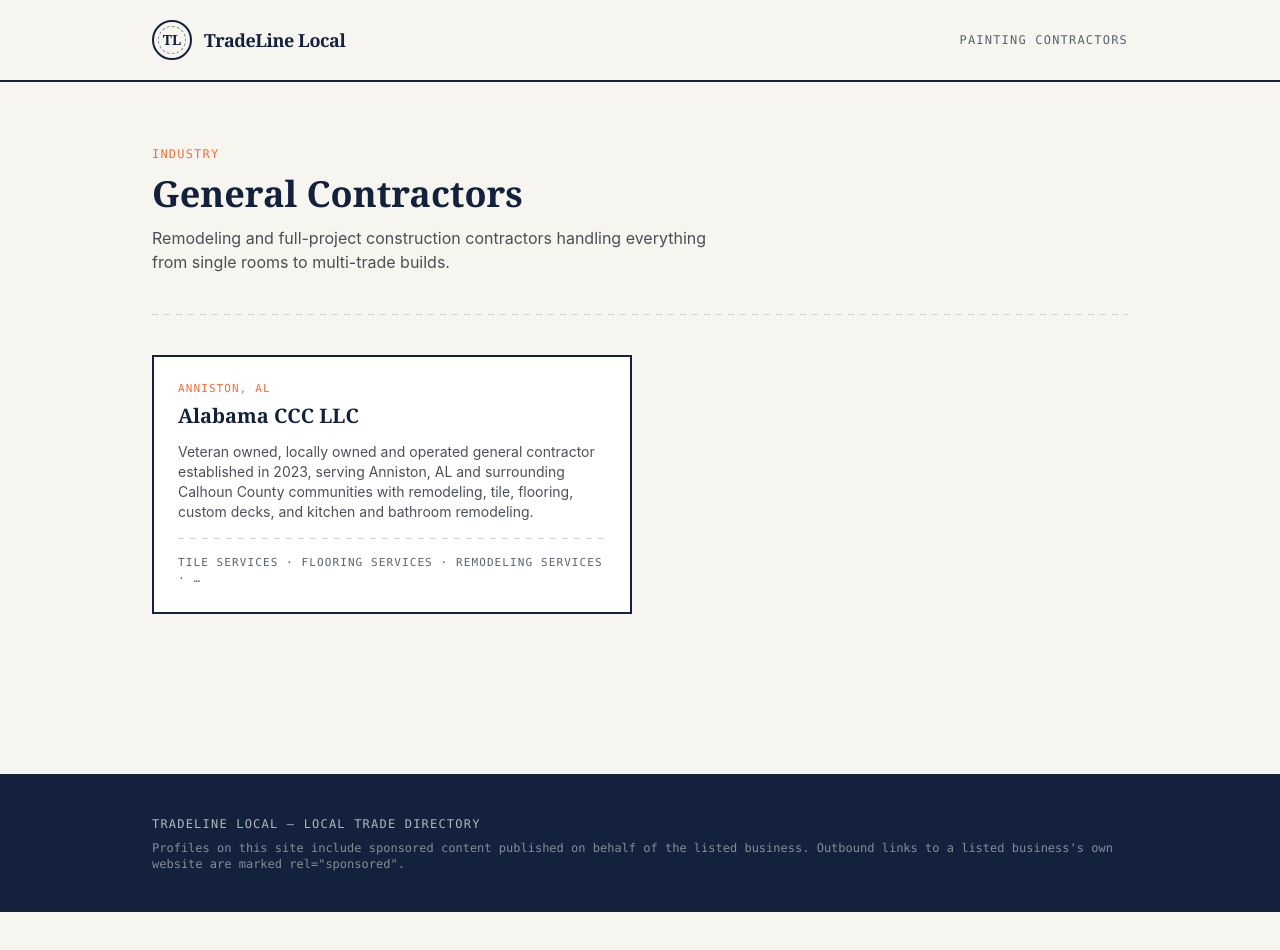
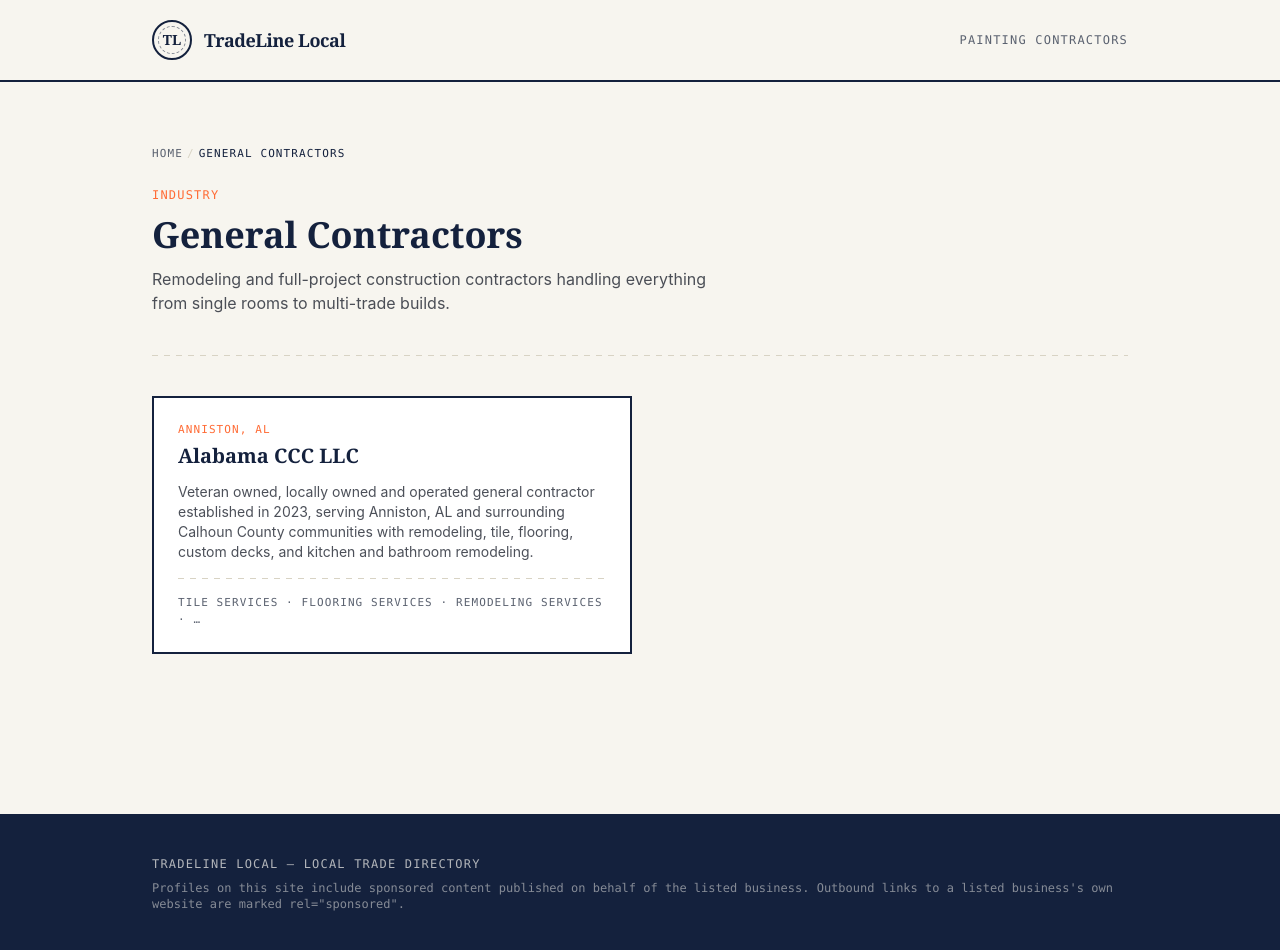
Before and after one commit to newfoundmagician/nfa-directory, a Next.js app in the folder nfa-directory/: page /general-contractor in a window 1280 px wide. Before the commit the page ends 912 px from the top, so only its background shows below. Built offline with nearby package versions, Linux system fonts and the light colour scheme.

Commit message:
Update page.tsx

```diff
--- a/nfa-directory/app/[category]/page.tsx
+++ b/nfa-directory/app/[category]/page.tsx
@@ -3,8 +3,9 @@ import Header from "../components/Header";
 import Footer from "../components/Footer";
 import ClientCard from "../components/ClientCard";
 import JsonLd from "../components/JsonLd";
+import Breadcrumbs from "../components/Breadcrumbs";
 import { getCategory, getClientsByCategory, getCategories } from "../lib/data";
-import { breadcrumbSchema } from "../lib/schema";
+import { breadcrumbSchema, categoryMetaTitle } from "../lib/schema";
 import type { Metadata } from "next";
 
 export function generateStaticParams() {
@@ -19,7 +20,7 @@ export function generateMetadata({
   const category = getCategory(params.category);
   if (!category) return {};
   return {
-    title: category.name,
+    title: categoryMetaTitle(category),
     description: category.description,
   };
 }
@@ -44,6 +45,12 @@ export default function CategoryPage({
       />
       <Header />
       <main className="mx-auto max-w-5xl px-6 py-16">
+        <Breadcrumbs
+          items={[
+            { name: "Home", href: "/" },
+            { name: category.name },
+          ]}
+        />
         <p className="font-mono text-xs uppercase tracking-widest text-signal">
           Industry
         </p>
```
